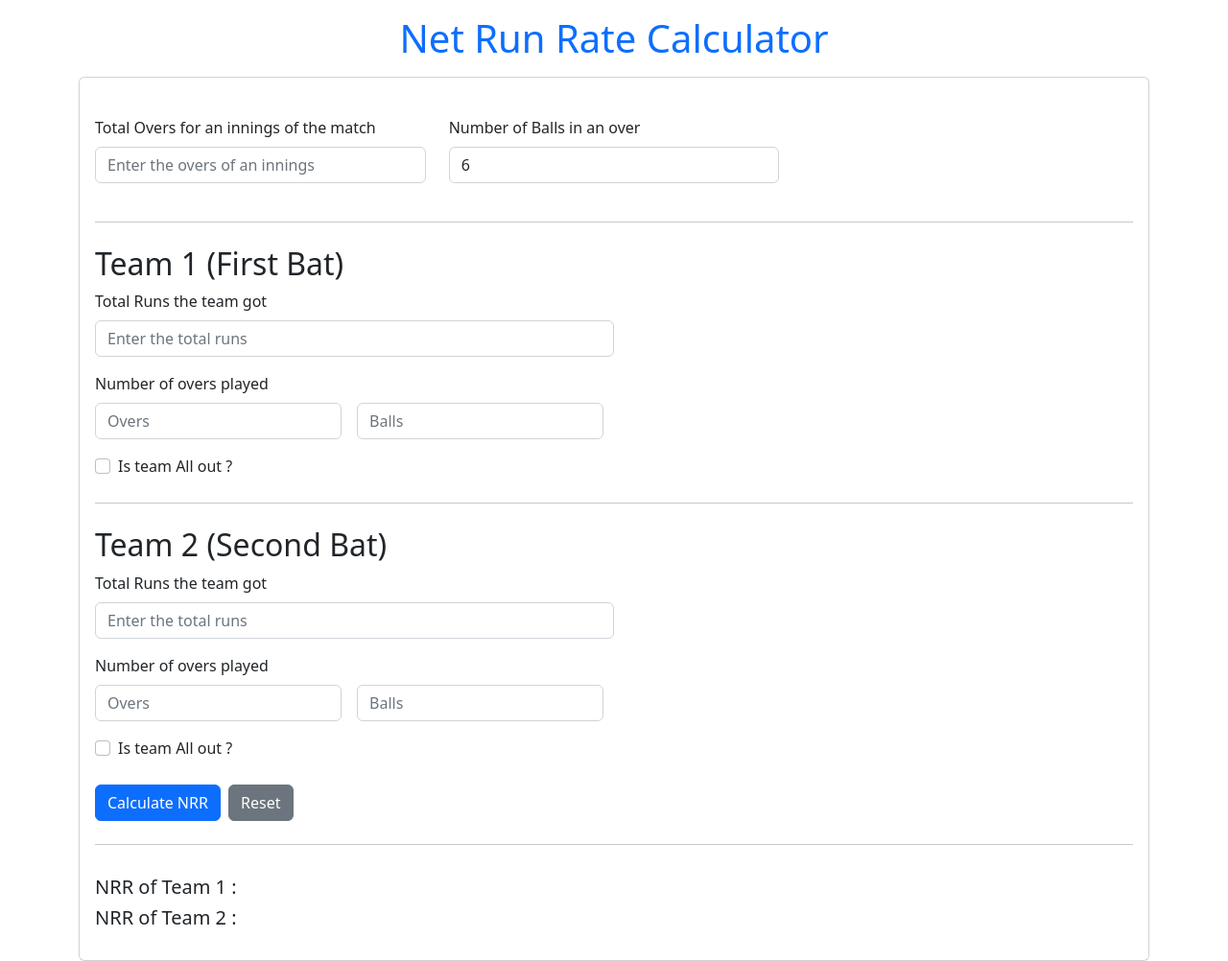
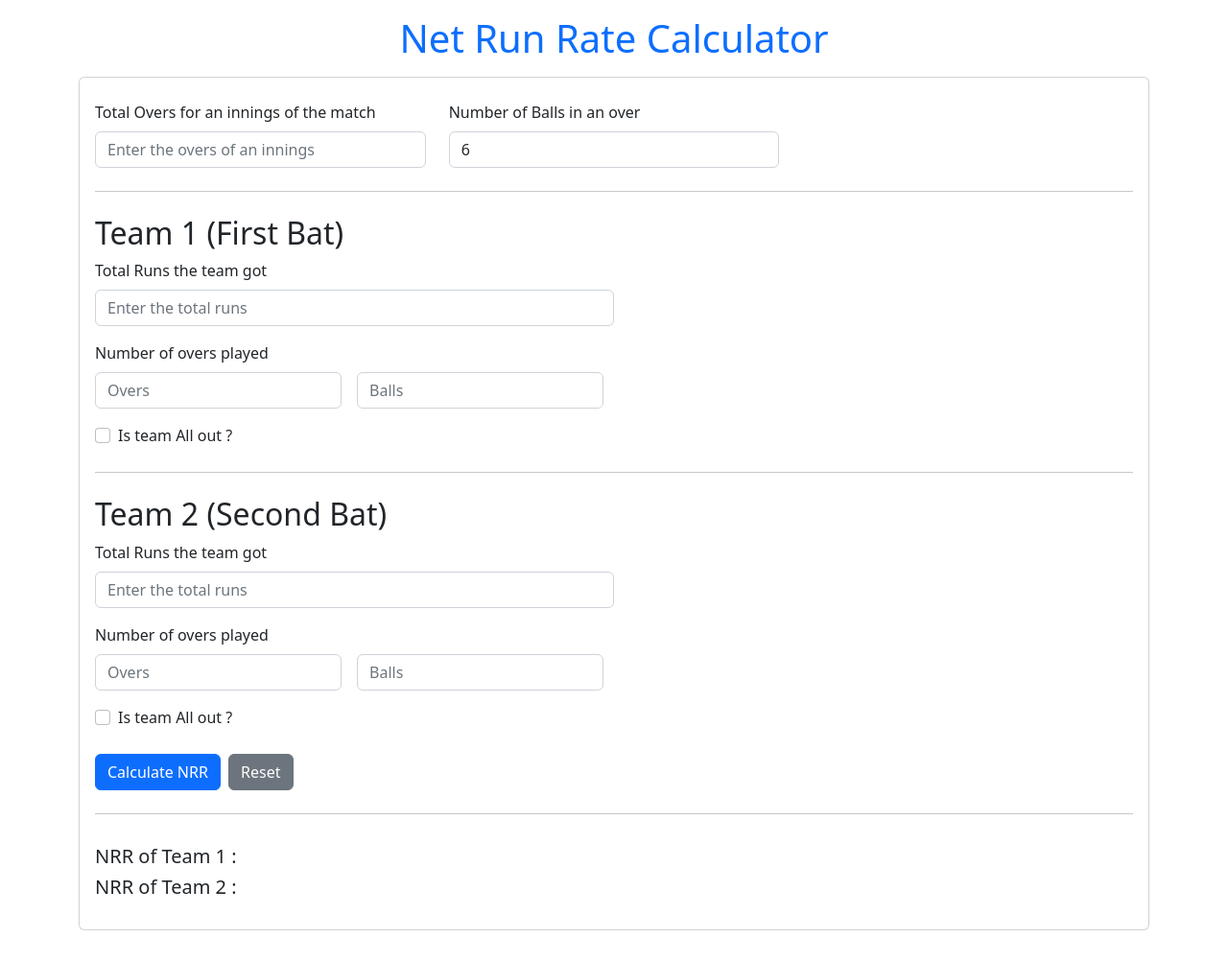
Before and after one commit to Hamees93/NRR, a plain HTML site: page index.html in a window 1280 px wide. Shown: the whole page at 96% size. Drawn offline with nearby package versions, Linux system fonts and the light colour scheme.

```diff
--- a/index.html
+++ b/index.html
@@ -26,7 +26,7 @@
         <div class="card p-3">
           <form action="" id="NRR_form">
             <div class="row">
-              <div class="my-4 col-md-4">
+              <div class="my-2 col-md-4">
                 <label class="form-label"
                   >Total Overs for an innings of the match</label
                 >
@@ -38,7 +38,7 @@
                   name="innings_overs"
                 />
               </div>
-              <div class="my-4 col-md-4">
+              <div class="my-2 col-md-4">
                 <label class="form-label">Number of Balls in an over</label>
                 <input
                   type="number"
```
